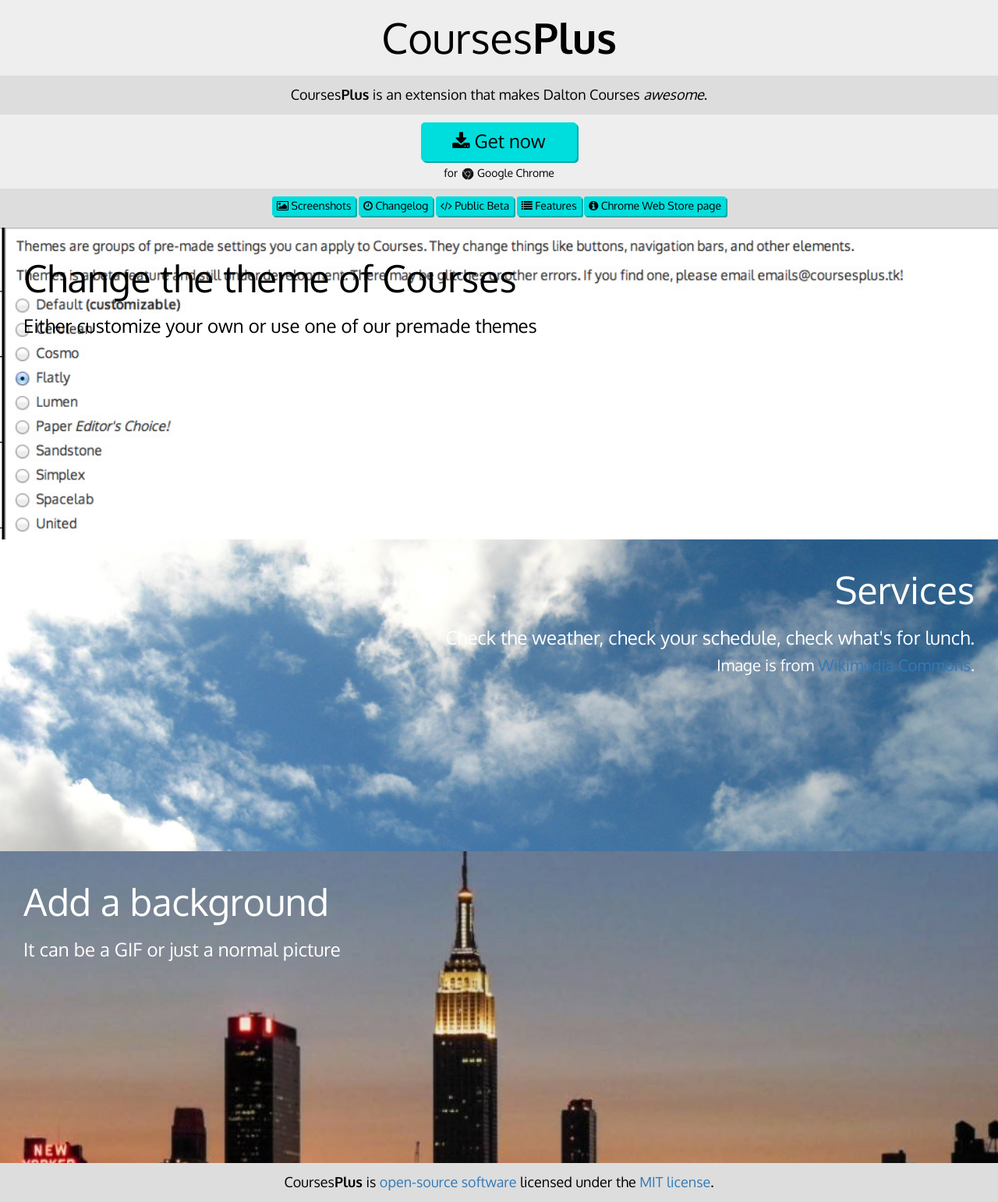
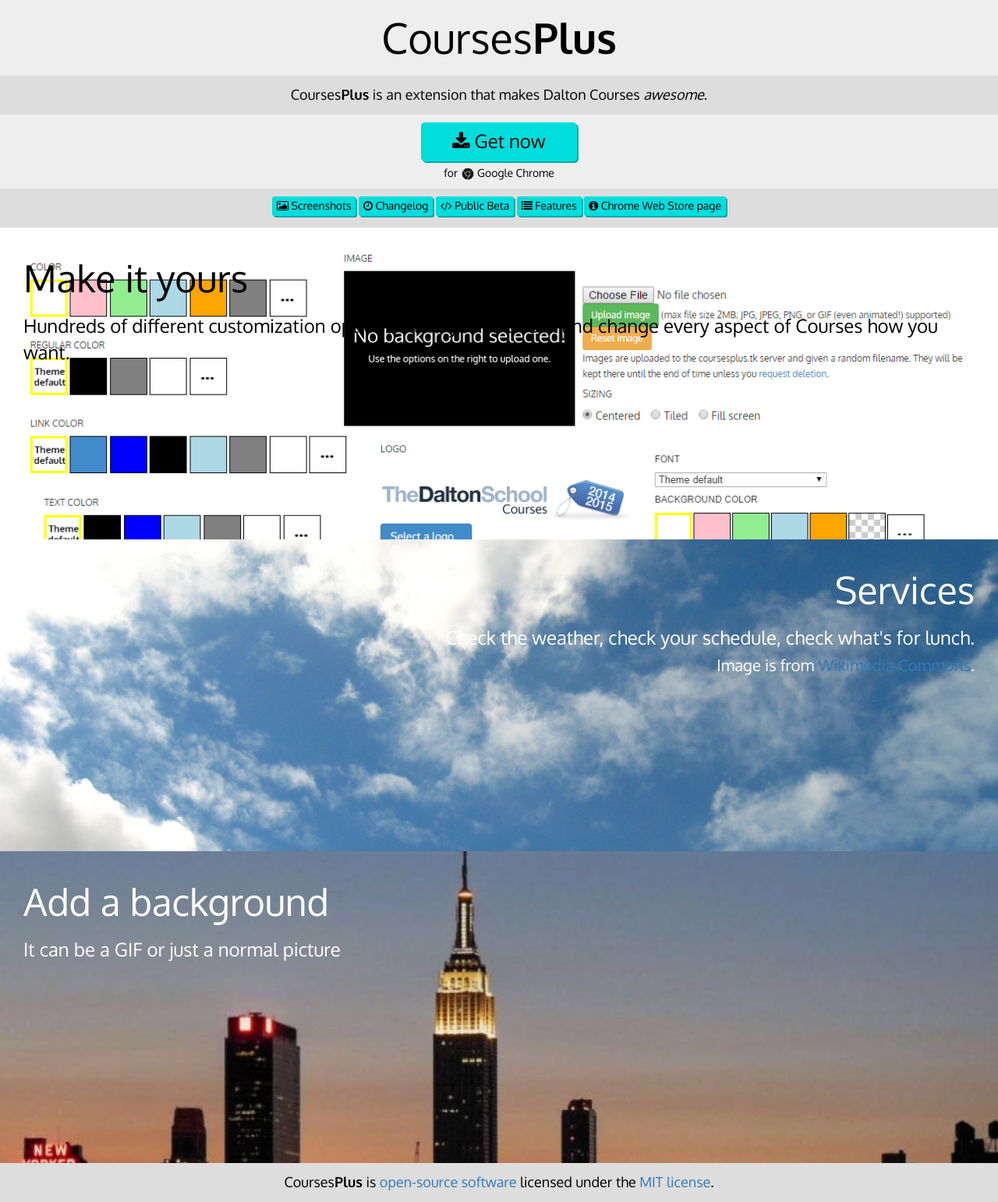
Before and after one commit to CoursesPlus/coursesplus.github.io, a Jekyll site: the page built from index.html, in a window 1280 px wide. Shown: the whole page at 78% size. Built offline with Jekyll 4.4.1, drawn with Linux system fonts in a browser that asks for light colours.

Commit message:
Change feature 1, closes #3

```diff
--- a/css/index.css
+++ b/css/index.css
@@ -100,7 +100,7 @@
 }
 
 .f1 {
-	background-image: url(../img/f1.jpeg);
+	background-image: url(../img/f1.png);
 	color: black;
 }
 .f2 {
--- a/index.html
+++ b/index.html
@@ -16,8 +16,8 @@
 </div>
 {% include nav.html %}
 <section class="feature f1">
-	<div class="feature-lead">Change the theme of Courses</div>
-	<div class="feature-desc">Either customize your own or use one of our premade themes</div>
+	<div class="feature-lead">Make it yours</div>
+	<div class="feature-desc">Hundreds of different customization options allow you to tweak and change every aspect of Courses how you want.</div>
 </section>
 <section class="feature f2">
 	<div class="feature-lead">Services</div>
```
Also changed, not shown: img/f1.jpeg (deleted), img/f1.png (added), 1 other file.
